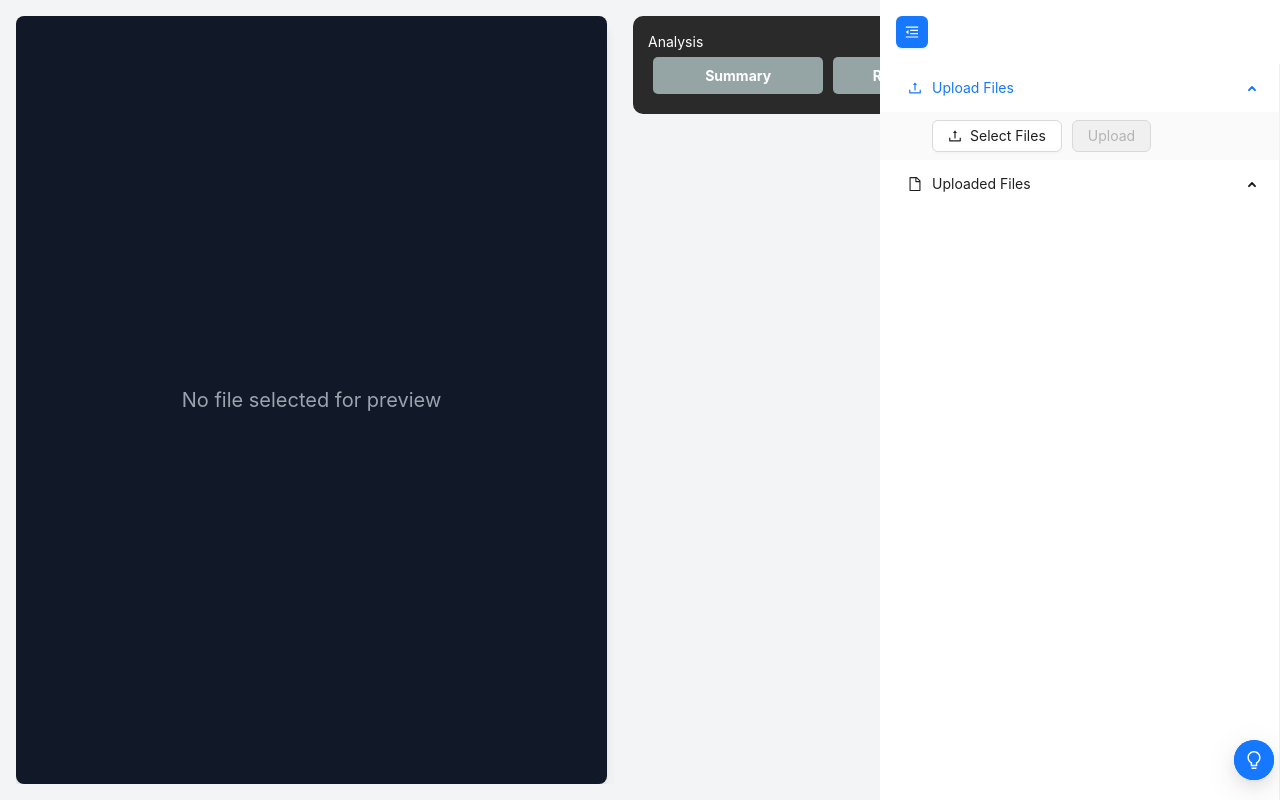
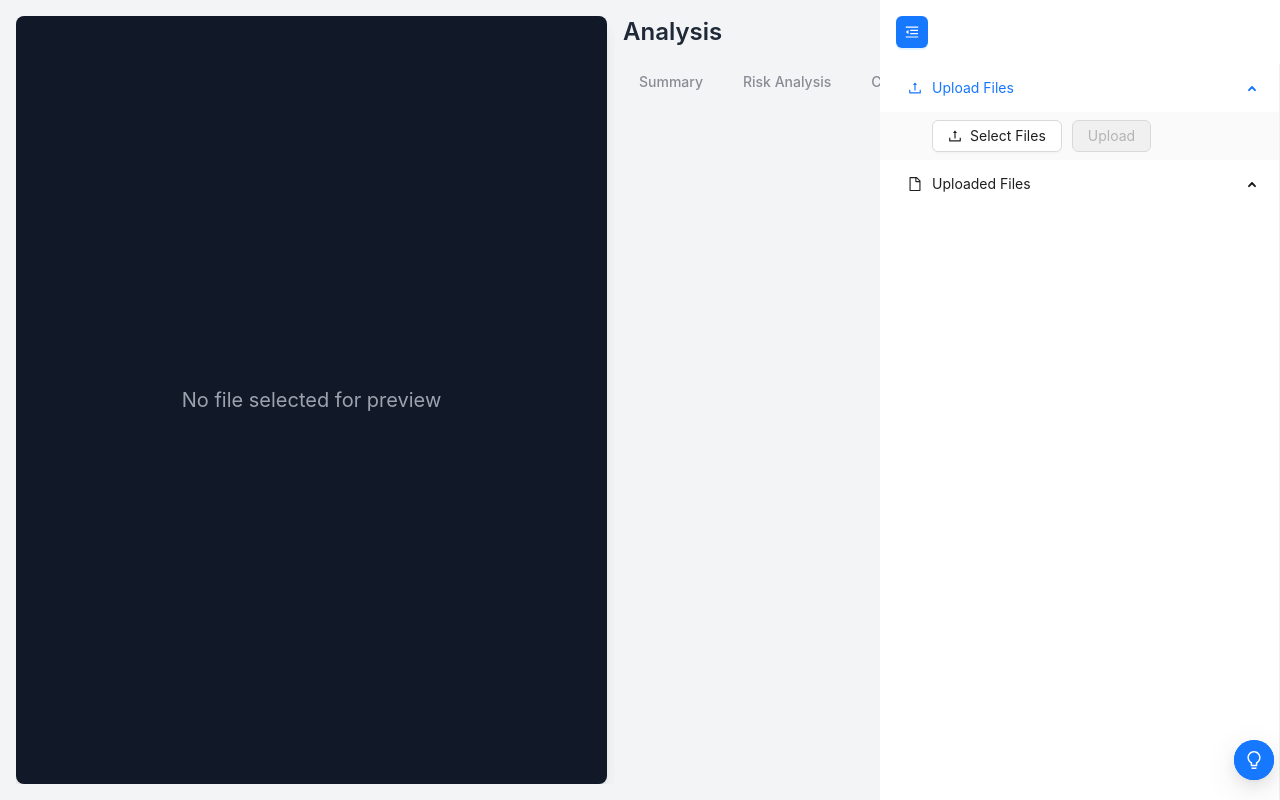
Before and after one commit to sajalshlan/mikerossFrontend, a React (Create React App) app: page / in a window 1280 px wide. Built offline with nearby package versions, Linux system fonts and the light colour scheme.

Commit message:
styles update start: analysis section

```diff
--- a/src/components/AnalysisResult.js
+++ b/src/components/AnalysisResult.js
@@ -5,8 +5,6 @@ const AnalysisResult = ({ type, data, fileCount }) => {
   console.log('AnalysisResult props:', { type, data, fileCount });
 
   const renderContent = (content) => {
-    console.log("type", typeof content)
-
     try {
       if (type === 'conflict') {
         const conflictResult = Object.values(content)[0];
@@ -17,54 +15,54 @@ const AnalysisResult = ({ type, data, fileCount }) => {
         );
       } else if (typeof content === 'string') {
         return (
-          <div className="result-content">
+          <div className="space-y-2">
             {content.split('\n').map((line, index) => renderLine(line, index))}
           </div>
         );
       } else if (Array.isArray(content)) {
         return (
-          <ul className="result-list">
+          <ul className="list-disc list-inside space-y-1">
             {content.map((item, index) => (
-              <li key={index}>{renderContent(item)}</li>
+              <li key={index} className="text-gray-700">{renderContent(item)}</li>
             ))}
           </ul>
         );
       } else if (typeof content === 'object' && content !== null) {
         return (
-          <div className="result-object">
+          <div className="space-y-2">
             {Object.entries(content).map(([key, value]) => (
-              <div key={key} className="result-item">
-                <strong>{key}:</strong> {renderContent(value)}
+              <div key={key} className="flex">
+                <strong className="mr-2 text-gray-800">{key}:</strong> {renderContent(value)}
               </div>
             ))}
           </div>
         );
       }
-      return content;
+      return <span className="text-gray-700">{content}</span>;
     } catch (error) {
       console.error('Error in renderContent:', error);
-      return <div className="error-message">Error rendering content. Please try again.</div>;
+      return <div className="text-red-500">Error rendering content. Please try again.</div>;
     }
   };
 
   const renderLine = (line, index) => {
     try {
       if (line.trim().startsWith('•')) {
-        return <li key={index}>{line.substring(1).trim()}</li>;
+        return <li key={index} className="ml-4 text-gray-700">{line.substring(1).trim()}</li>;
       } else if (line.includes('**')) {
         return (
-          <p key={index}>
+          <p key={index} className="text-gray-700">
             {line.split('**').map((part, i) =>
-              i % 2 === 0 ? part : <strong key={i}>{part}</strong>
+              i % 2 === 0 ? part : <strong key={i} className="font-semibold text-gray-900">{part}</strong>
             )}
           </p>
         );
       } else {
-        return <p key={index}>{line}</p>;
+        return <p key={index} className="text-gray-700">{line}</p>;
       }
     } catch (error) {
       console.error('Error in renderLine:', error);
-      return <p key={index} className="error-message">Error rendering line. Please try again.</p>;
+      return <p key={index} className="text-red-500">Error rendering line. Please try again.</p>;
     }
   };
 
@@ -86,20 +84,22 @@ const AnalysisResult = ({ type, data, fileCount }) => {
   // console.log('AnalysisResult about to render');
 
   return (
-    <div className="analysis-result">
-      <div className="result-header">
-        <h3>{getTitle()}</h3>
+    <div className="bg-white shadow-md rounded-lg overflow-hidden h-full flex flex-col">
+      <div className="bg-gray-50 px-4 py-3 border-b border-gray-200">
+        <h3 className="text-lg font-semibold text-gray-800">{getTitle()}</h3>
       </div>
-      <div className="result-body">
+      <div className="p-4 overflow-auto flex-grow">
         {type === 'conflict' ? (
-          <div className="file-result">
+          <div className="space-y-2">
             {renderContent(data)}
           </div>
         ) : (
           Object.entries(data).map(([filename, content]) => (
-            <div key={filename} className="file-result">
-              <h4>{filename}</h4>
-              {renderContent(content)}
+            <div key={filename} className="mb-6 last:mb-0">
+              <h4 className="text-md font-semibold text-gray-800 mb-2">{filename}</h4>
+              <div className="bg-gray-50 p-4 rounded-md shadow-sm">
+                {renderContent(content)}
+              </div>
             </div>
           ))
         )}
--- a/src/components/AnalysisSection.js
+++ b/src/components/AnalysisSection.js
@@ -68,9 +68,9 @@ const AnalysisSection = ({
   };
 
   return (
-    <div className="column analysis-results">
-      <h2>Analysis</h2>
-      <div className="analysis-options">
+    <div className="flex flex-col space-y-4">
+      <h2 className="text-2xl font-semibold text-gray-800">Analysis</h2>
+      <div className="flex flex-wrap gap-2">
         {analysisTypes.map((type) => (
           <button
             key={type}
@@ -82,9 +82,16 @@ const AnalysisSection = ({
               Object.values(files).filter(file => file.isChecked).length === 0 ||
               (type === 'conflict' && !hasMultipleFiles)
             }
-            className={`analysis-button ${analysisState[type].isLoading ? 'loading' : ''} ${analysisState[type].isPerformed ? 'performed' : ''}`}
+            className={`px-4 py-2 rounded-md text-sm font-medium transition-colors duration-200
+              ${analysisState[type].isLoading ? 'bg-blue-100 text-blue-800' :
+                analysisState[type].isPerformed ? 'bg-green-100 text-green-800' :
+                'bg-gray-100 text-gray-800 hover:bg-gray-200'}
+              ${!hasFiles || isFileProcessing || Object.values(files).filter(file => file.isChecked).length === 0 ||
+                (type === 'conflict' && !hasMultipleFiles) ? 'opacity-50 cursor-not-allowed' : ''}
+            `}
           >
-            {analysisState[type].isLoading ? <Loader className="spinner" /> : null}
+            <div className="flex items-center space-x-2">
+              {analysisState[type].isLoading && <Loader className="animate-spin w-4 h-4" />}
               <span>
                 {type === 'summary' ? 'Summary' :
                  type === 'risky' ? 'Risk Analysis' :
@@ -93,11 +100,12 @@ const AnalysisSection = ({
               {analysisState[type].isPerformed && (
                 analysisState[type].isVisible ? <ChevronUp size={16} /> : <ChevronDown size={16} />
               )}
+            </div>
           </button>
         ))}
       </div>
       {hasFiles && (
-        <div className="results-content">
+        <div className="space-y-4">
           {analysisTypes.map((type) => (
             analysisState[type].isPerformed && analysisState[type].isVisible && (
               <AnalysisResult
--- a/src/components/LegalAnalyzer.js
+++ b/src/components/LegalAnalyzer.js
@@ -268,7 +268,7 @@ const LegalAnalyzer = () => {
   };
 
   return (
-    <Layout className="min-h-screen">
+    <Layout className="h-screen overflow-hidden">
       <Helmet>
         <title>Mike Ross</title>
         <meta property="og:title" content="Your super intelligent legal assistant" />
@@ -276,7 +276,7 @@ const LegalAnalyzer = () => {
         <link rel="icon" type="image/x-icon" href="/favicon.ico" />
       </Helmet>
       <Layout className="flex-1">
-        <Content className="bg-gray-100 p-4 flex">
+        <Content className="bg-gray-100 p-4 flex h-full">
           <div className="w-1/2 pr-2 overflow-auto">
             <FilePreview files={files} selectedFile={selectedFile} onFileSelect={setSelectedFile} />
           </div>
```
Lines whose indentation alone changed are shown as unchanged.
